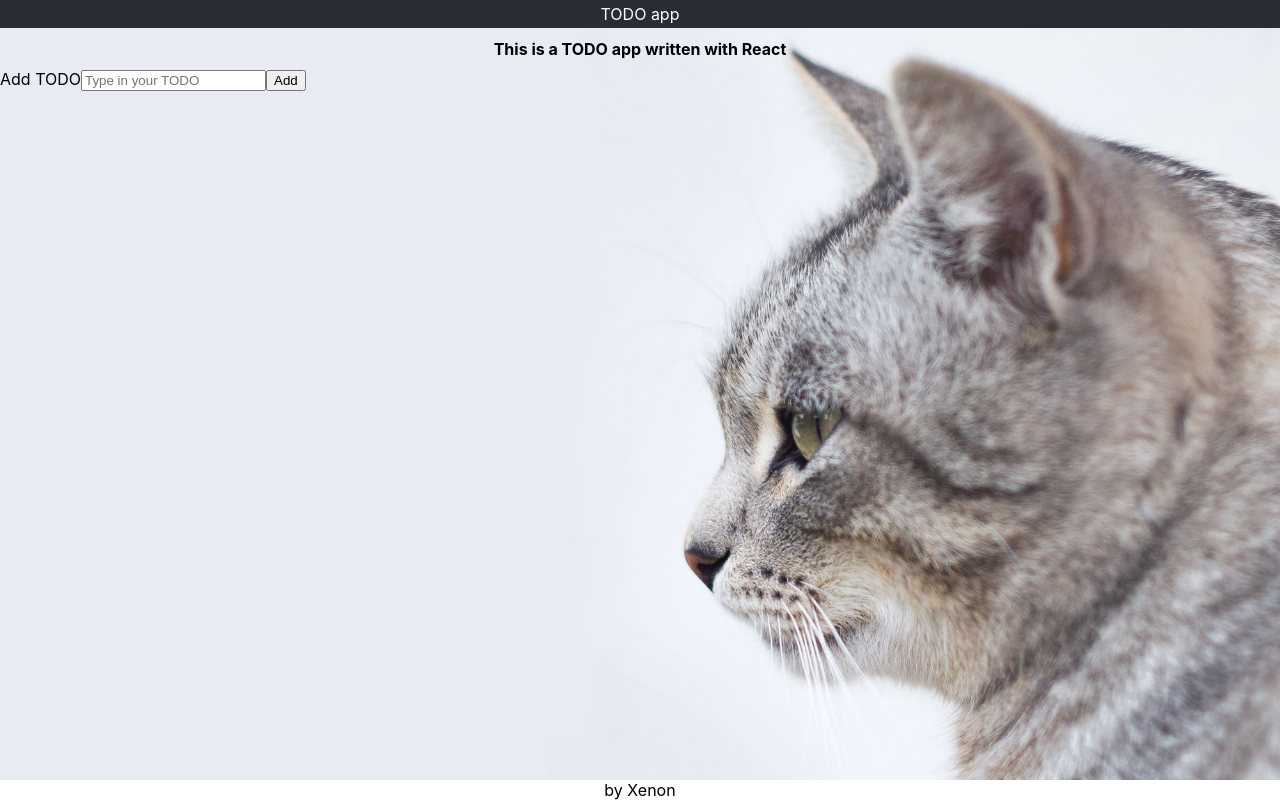
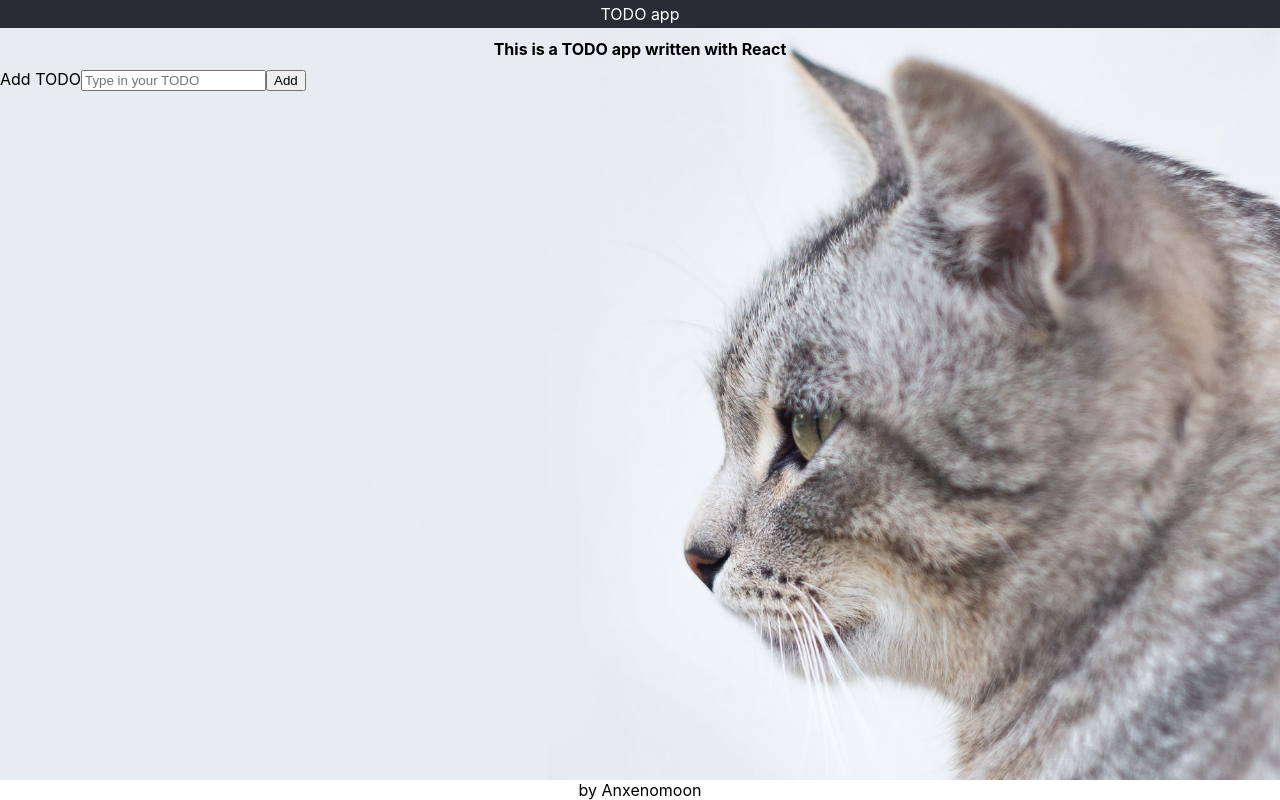
Before and after one commit to kseniiastativka/react-todo, a React (Create React App) app: page / in a window 1280 px wide. Built offline with nearby package versions, Linux system fonts and the light colour scheme.

Commit message:
feat: update footer

```diff
--- a/src/App.css
+++ b/src/App.css
@@ -11,6 +11,7 @@
   background-position: center;
   background-size: cover;
 }
+
 .header {
   padding: 0.25em;
   text-align: center;
--- a/src/App.tsx
+++ b/src/App.tsx
@@ -47,7 +47,7 @@ function App() {
         </ol>
       </main>
 
-      <footer className="footer app__footer">by Xenon</footer>
+      <footer className="footer app__footer">by Anxenomoon</footer>
     </div>
   )
 }
```
